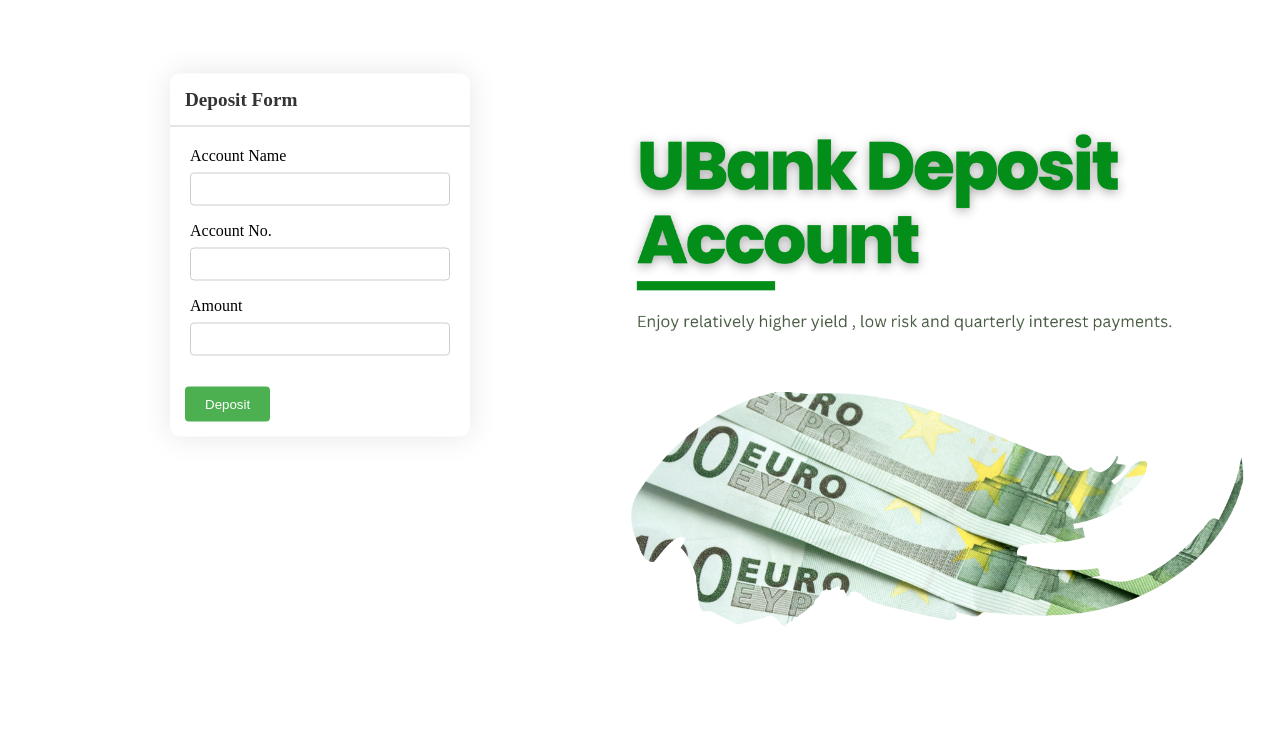
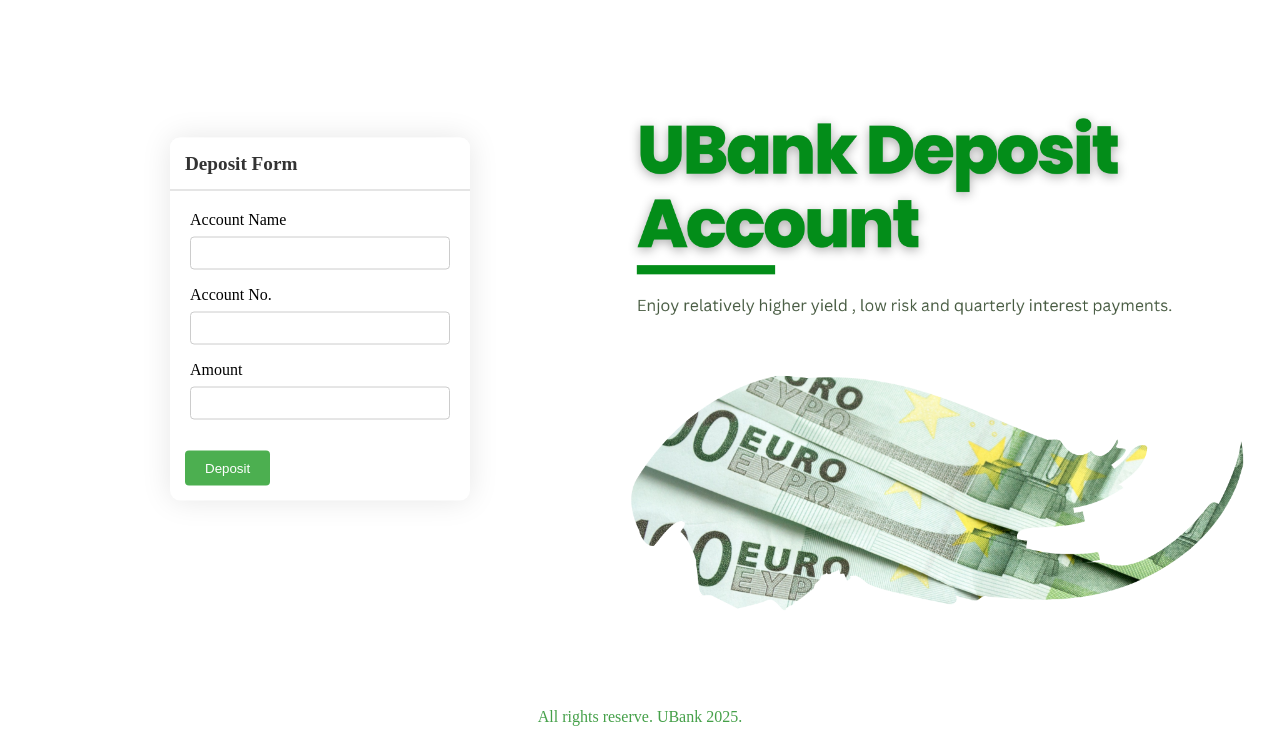
Before and after one commit to JerichoNheil05/AWD-BANK, a plain HTML site: page Pages/deposit/index.html in a window 1280 px wide. Shown: the part 65-807 px from the top of the page. Drawn offline with Linux system fonts and the light colour scheme.

Commit message:
fix (html) : set footer

```diff
--- a/Pages/deposit/assets/css/style.css
+++ b/Pages/deposit/assets/css/style.css
@@ -66,11 +66,12 @@
 /* css for deposit form */
 
 .depositBank {
-    padding-top: 2rem;
+    padding-top: 1rem;
     padding-left: 4rem;
 }
 
 .depositcard {
+    margin-top: 4rem;
     width: 300px;
     background-color: #ffffff;
     border-radius: 10px;
@@ -141,3 +142,14 @@
       width: 90%;
     }
   }
+
+
+/* css for footer*/
+
+.footerbank{
+    color:#45a049;
+    text-shadow: 0.5px 0.px 0.2px rgb(81, 80, 80);
+    text-align: center;
+    font-family:'Times New Roman', Times, serif;
+
+  }
--- a/Pages/deposit/index.html
+++ b/Pages/deposit/index.html
@@ -52,6 +52,10 @@
 
     </div>
 
+    <footer class="footerbank">
+        <p>All rights reserve. UBank 2025.</p>
+    </footer>
+
 
 
 
```
